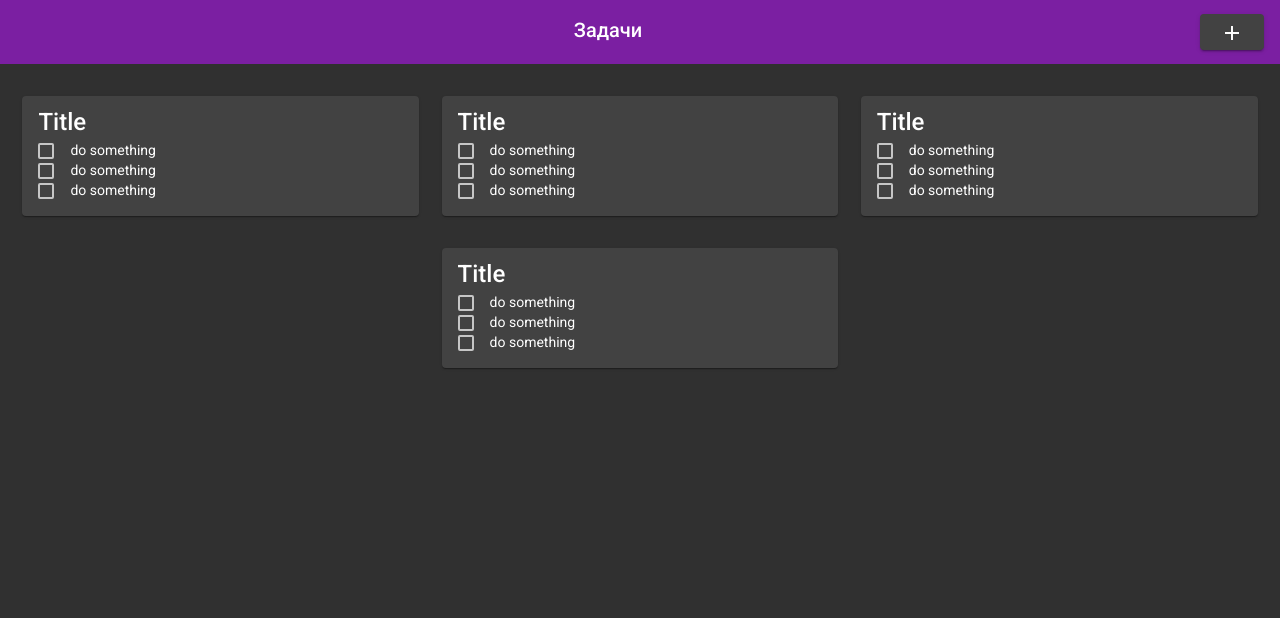
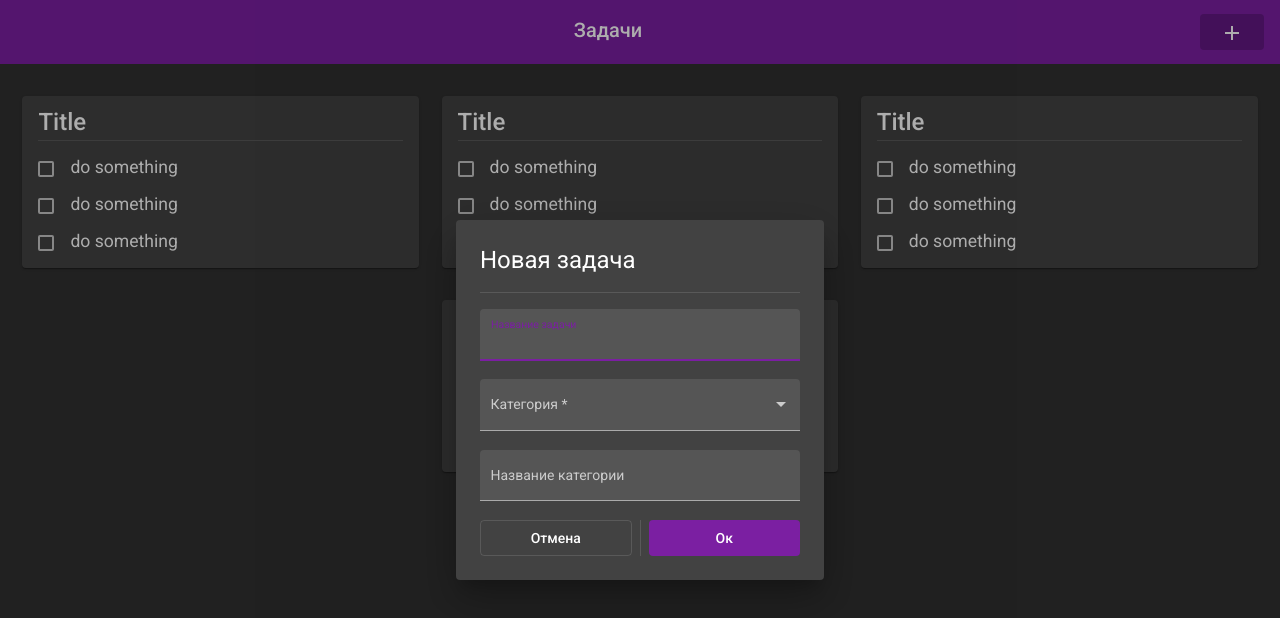
Before and after one commit to Doomsdhg/oblako-frontend, an Angular app: page / in a window 1280 px wide. Both pictures are taken after a click on the button "add". Shown: the top 618 px of the page. Built offline with nearby package versions, Linux system fonts and the light colour scheme.

Commit message:
FRNT-2: add-todo-dialog layout implementation

```diff
--- /dev/null
+++ b/src/app/components/add-todo-dialog/add-todo-dialog.component.html
@@ -0,0 +1,37 @@
+<div class="add-todo-dialog-container">
+    <div class="dialog-content">
+        <h1 class="dialog-content__title">Новая задача</h1>
+        <mat-divider></mat-divider>
+        <form class="dialog-content__formgroup">
+            <mat-form-field appearance="fill">
+              <mat-label>Название задачи</mat-label>
+              <input matInput>
+            </mat-form-field>
+            <mat-form-field appearance="fill">
+                <mat-label>Категория</mat-label>
+                <mat-select required>
+                    <mat-option>
+                    </mat-option>
+                    <mat-option>
+                        Новая категория
+                    </mat-option>
+                </mat-select>
+            </mat-form-field>
+            <mat-form-field appearance="fill">
+                <mat-label>Название категории</mat-label>
+                <input matInput>
+              </mat-form-field>
+        </form>
+        <div class="dialog-content__buttonsgroup">
+            <button mat-stroked-button
+            class="cancel-button">
+            Отмена
+            </button>
+            <mat-divider [vertical]="true" class="divider"></mat-divider>
+            <button mat-flat-button color="primary"
+            class="ok-button">
+            Ок
+            </button>
+        </div>
+    </div>
+</div>
--- /dev/null
+++ b/src/app/components/add-todo-dialog/add-todo-dialog.component.scss
@@ -0,0 +1,23 @@
+.add-todo-dialog-container {
+    width: 20rem;
+    .dialog-content {
+        .dialog-content__formgroup {
+            margin-top: 1rem;
+            display: flex;
+            flex-direction: column;
+        }
+        .dialog-content__buttonsgroup {
+            display: flex;
+            .cancel-button {
+                flex: 4;
+            }
+            .divider {
+                margin-left: 0.5rem;
+                margin-right: 0.5rem;
+            }
+            .ok-button {
+                flex: 4;
+            }
+        }
+    }
+}
--- /dev/null
+++ b/src/app/components/add-todo-dialog/add-todo-dialog.component.ts
@@ -0,0 +1,15 @@
+import { Component, OnInit } from '@angular/core';
+import { MatDialogRef } from '@angular/material/dialog';
+
+@Component({
+  selector: 'frnt-add-todo-dialog',
+  templateUrl: './add-todo-dialog.component.html',
+  styleUrls: ['./add-todo-dialog.component.scss']
+})
+export class AddTodoDialogComponent implements OnInit {
+
+  constructor(public dialogRef: MatDialogRef<AddTodoDialogComponent>) {}
+
+  ngOnInit(): void {}
+
+}
--- a/src/app/components/category-card/category-card.component.html
+++ b/src/app/components/category-card/category-card.component.html
@@ -1,6 +1,7 @@
 <div class="category-card-container">
     <mat-card>
         <mat-card-title>Title</mat-card-title>
+        <mat-divider inset></mat-divider>
         <mat-card-content>
             <div class="todo">
                 <mat-checkbox class="todo__checkbox"></mat-checkbox>
--- a/src/app/components/category-card/category-card.component.scss
+++ b/src/app/components/category-card/category-card.component.scss
@@ -1,6 +1,10 @@
 .category-card-container {
-    .todo__text {
-        display: inline-block;
-        margin-left: 1rem;
+    .todo {
+        margin-top: 1rem;
+        .todo__text {
+            display: inline-block;
+            margin-left: 1rem;
+            font-size: 1.1rem;
+        }
     }
 }
--- a/src/app/components/header/header.component.html
+++ b/src/app/components/header/header.component.html
@@ -2,7 +2,8 @@
     <mat-toolbar color="primary">
         <div class="toolbar">
             <span class="toolbar__title">Задачи</span>
-            <button class="toolbar__add-button" mat-raised-button>
+            <button class="toolbar__add-button" mat-button
+            (click)="openDialog()">
                 <mat-icon>add</mat-icon>
             </button>
         </div>
--- a/src/app/components/header/header.component.scss
+++ b/src/app/components/header/header.component.scss
@@ -9,6 +9,7 @@
 
             .toolbar__add-button {
                 float: right;
+                background-color: #631883;
             }
         }
     }
--- a/src/app/components/header/header.component.ts
+++ b/src/app/components/header/header.component.ts
@@ -1,4 +1,6 @@
 import { Component, OnInit } from '@angular/core';
+import { MatDialog } from '@angular/material/dialog';
+import { AddTodoDialogComponent } from '../add-todo-dialog/add-todo-dialog.component';
 
 @Component({
   selector: 'frnt-header',
@@ -7,9 +9,13 @@ import { Component, OnInit } from '@angular/core';
 })
 export class HeaderComponent implements OnInit {
 
-  constructor() { }
+  constructor(private _dialog: MatDialog){}
 
   ngOnInit(): void {
   }
 
+  openDialog(): void{
+    this._dialog.open(AddTodoDialogComponent);
+  }
+
 }
```
Also changed, not shown: src/app/app.module.ts (+14 -2 lines).
